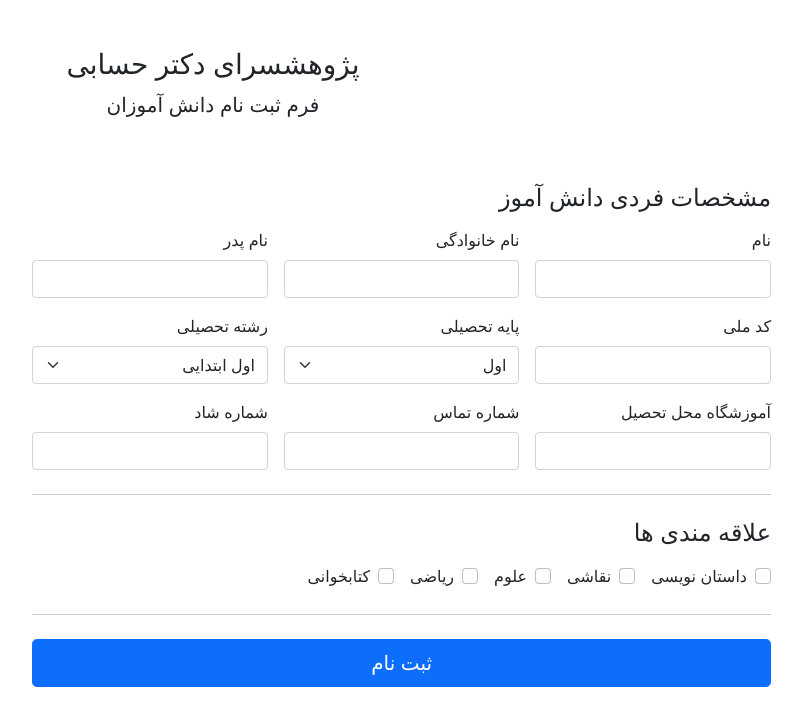
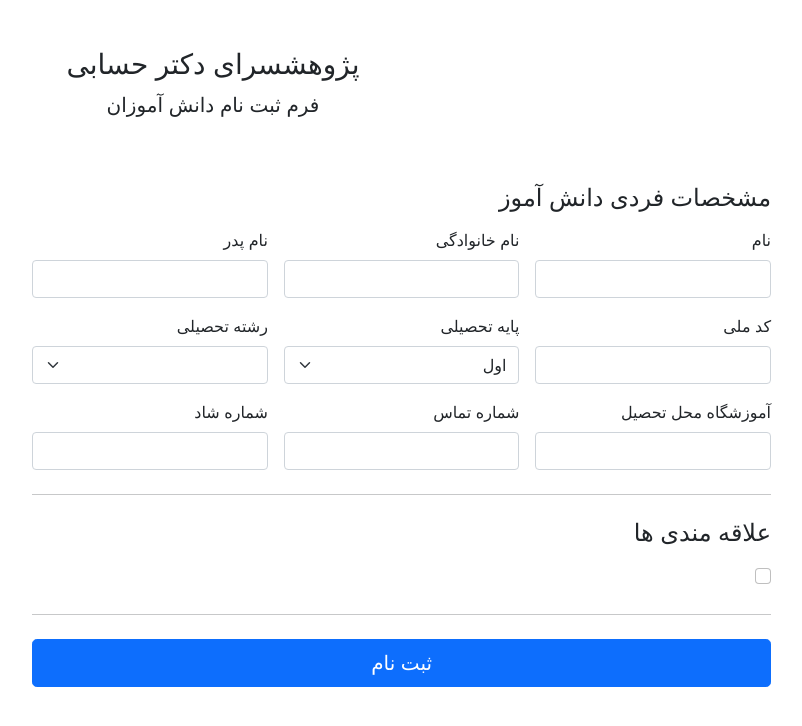
Before and after one commit to amanc1361/mrc, a Next.js app: page / in a window 1280 px wide. Shown: the top 726 px of the page, without its empty margins (427-1229 px from the left). Built offline with nearby package versions, Linux system fonts and the light colour scheme.

Commit message:
change key

```diff
--- a/pages/index.tsx
+++ b/pages/index.tsx
@@ -71,17 +71,17 @@ const Home: NextPage = () => {
 
   }
 
-  useEffect(()=>{
+  // useEffect(()=>{
 
-    chageFavirotes(categoryvalue);
-  if (categoryvalue<=6) {
-    setGrades(["اول ابتدایی"]);
-  }else if (categoryvalue>6 && categoryvalue<=9) {
-    setGrades(["متوسطه اول"]);
-  }else {
-    setGrades(["ریاضی","علوم انسانی","تجربی","فنی وحرفه ای","کارودانش"]);
-  }
-  },[]);
+  //   chageFavirotes(categoryvalue);
+  // if (categoryvalue<=6) {
+  //   setGrades(["اول ابتدایی"]);
+  // }else if (categoryvalue>6 && categoryvalue<=9) {
+  //   setGrades(["متوسطه اول"]);
+  // }else {
+  //   setGrades(["ریاضی","علوم انسانی","تجربی","فنی وحرفه ای","کارودانش"]);
+  // }
+  // },[1]);
 
   return (
    <html
@@ -136,12 +136,12 @@ const Home: NextPage = () => {
                 </div>
               </div>
               <div className="col-md-4">
-                <label htmlFor="country" className="form-label">پایه تحصیلی</label>
-                <select className="form-select" id="country" required onChange={(e)=>changevalue(Number(e.target.value))
+                <label htmlFor="edubase" className="form-label">پایه تحصیلی</label>
+                <select className="form-select" id="edubase" key="edubase" required onChange={(e)=>changevalue(Number(e.target.value))
                 }
 
                 >
-                  {categories.map((element)=><option value={element.value}>{element.title}</option>)}
+                  {categories.map((element)=><option key={element.value} value={element.value}>{element.title}</option>) }
 
 
                 </select>
@@ -150,10 +150,10 @@ const Home: NextPage = () => {
                 </div>
               </div>
               <div className="col-md-4">
-                <label htmlFor="country" className="form-label">رشته تحصیلی</label>
-                <select className="form-select" id="country" required>
+                <label htmlFor="gradebase" className="form-label">رشته تحصیلی</label>
+                <select className="form-select" id="gradebase" required>
                    {
-                     grades.map((element)=><option>{element}</option>)
+                     grades.map((element)=><option key="key1" >{element}</option>)
                    }
 
 
@@ -198,7 +198,7 @@ const Home: NextPage = () => {
             <hr className="my-4"/>
             <h4 className="mb-3"> علاقه مندی ها</h4>
              {
-               favirotes.map(favirote=><div className="form-check form-check-inline">
+               favirotes.map(favirote=><div className="form-check form-check-inline" key="key2">
                <input type="checkbox" className="form-check-input" id="same-address"/>
                <label className="form-check-label" htmlFor="same-address">{favirote} </label>
              </div>)
@@ -217,7 +217,7 @@ const Home: NextPage = () => {
               <hr className="my-4"/>
                <h4 className="mb-3">انجمن ها</h4>
                {
-               anjomans.map(anjoman=><div className="form-check form-check-inline">
+               anjomans.map(anjoman=><div className="form-check form-check-inline" key="key3">
                <input type="checkbox" className="form-check-input" id="same-address"/>
                <label className="form-check-label" htmlFor="same-address">{anjoman} </label>
              </div>)
```
